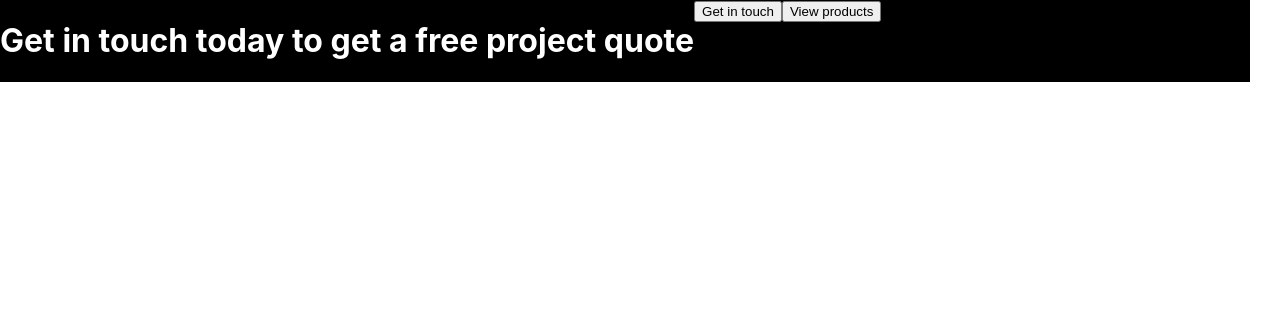
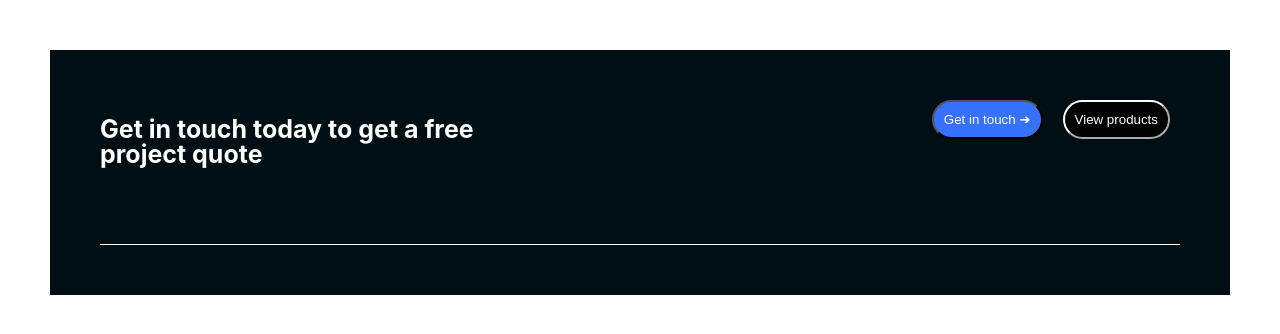
Before and after one commit to shubhamrangaa/alambre-cables-website, a Next.js app: page /new in a window 1280 px wide. Shown: the top 334 px of the page. Built offline with nearby package versions, Linux system fonts and the light colour scheme.

Commit message:
added cta bar

```diff
--- a/pages/new.js
+++ b/pages/new.js
@@ -6,10 +6,12 @@ export default function New() {
   return (
     <div className={styles.container}>
       <div className={styles.container}>
-        <h1>Get in touch today to get a free project quote</h1>
-        <div>
-          <button>Get in touch</button>
-          <button>View products</button>
+        <div className={styles.text}>
+          <h1>Get in touch today to get a free project quote </h1>
+        </div>
+        <div className={styles.button}>
+          <button className={styles.btn_fill}>Get in touch &#10140; </button>
+          <button className={styles.btn_outline}>View products</button>
         </div>
       </div>
     </div>
--- a/styles/CTABar.module.css
+++ b/styles/CTABar.module.css
@@ -1,7 +1,62 @@
 .container {
+  align-content: space-between;
+  max-width: 1250px;
+  position: relative;
+  justify-content: space-between;
+  background-color: #000f14;
+  color: white;
+  margin: 50px;
+  font-size: 25px;
+  border-top-color: rgb(20, 28, 105);
+  border-bottom: 1px solid;
+  line-height: 1em;
   display: flex;
-  max-width: 1250px;
+  flex: 1;
+  flex-wrap: wrap;
+}
+.text {
+  max-width: 450px;
   justify-content: space-between;
+  text-align: left;
+  display: flex;
+  flex-wrap: wrap;
+  padding: 0 30px 60px 0;
+}
+.text h1 {
+  word-wrap: break-word;
+  font-size: 25px;
+  display: flex;
+  justify-content: space-between;
+}
+
+.btn_fill {
+  color: white;
+  background-color: rgb(55, 114, 255);
+  padding: 10px 10px;
+  border-radius: 50px;
+  margin: 0 10px 0 10px;
+}
+
+.btn_outline {
+  color: white;
   background-color: black;
-  color: white;
+  padding: 10px 10px;
+  border-radius: 50px;
+  border-color: white;
+  margin: 0 10px 0 10px;
 }
+
+@media only screen and (max-width = 700px) {
+  .btn_fill {
+    width: 300px;
+    display: flex;
+    flex-wrap: wrap;
+    justify-content: center;
+  }
+  .btn_outline {
+    width: 300px;
+    display: flex;
+    flex-wrap: wrap;
+    justify-content: center;
+  }
+}
--- /dev/null
+++ b/styles/landing.module.css
@@ -0,0 +1,73 @@
+.header {
+  display: flex;
+  flex: 1;
+  font-size: 10px;
+  justify-content: space-between;
+  align-items: left;
+  padding: 0px 10px 0 50px;
+}
+.body {
+  display: flex;
+  padding-left: 50px;
+  font-size: 14px;
+  line-height: 1.5;
+  font-weight: 400;
+  word-wrap: break-word;
+  letter-spacing: 0.5px;
+}
+
+.body h1 {
+  justify-content: space-between;
+  padding: 0 10 0 50px;
+}
+
+.body p {
+  font-family: -apple-system, BlinkMacSystemFont, "Segoe UI", Roboto, Oxygen,
+    Ubuntu, Cantarell, "Open Sans", "Helvetica Neue", sans-serif;
+  font-size: 10px;
+  align-content: left;
+  box-sizing: border-box;
+  display: block;
+}
+.nav_links {
+  list-style: none;
+  font-size: 10px;
+}
+
+.nav_links li {
+  display: inline-block;
+  padding: 0px 20px;
+}
+
+.nav_links li a {
+  transition: all 0.4s ease 0s;
+}
+
+.nav_links li a:hover {
+  color: #0088a9;
+}
+.img {
+  display: flex;
+  flex-direction: column;
+  justify-content: flex-end;
+  float: right;
+}
+.button {
+  padding-left: 35px;
+}
+.btn_fill {
+  color: white;
+  background-color: rgb(55, 114, 255);
+  padding: 10px 10px;
+  border-radius: 50px;
+  margin: 0 10px 0 10px;
+}
+
+.btn_outline {
+  color: rgb(55, 114, 255);
+  background-color: white;
+  padding: 10px 10px;
+  border-radius: 50px;
+  border-color: rgb(55, 114, 255);
+  margin: 0 10px 0 10px;
+}
```
Also changed, not shown: pages/landing.js (added, +50 -0 lines).
